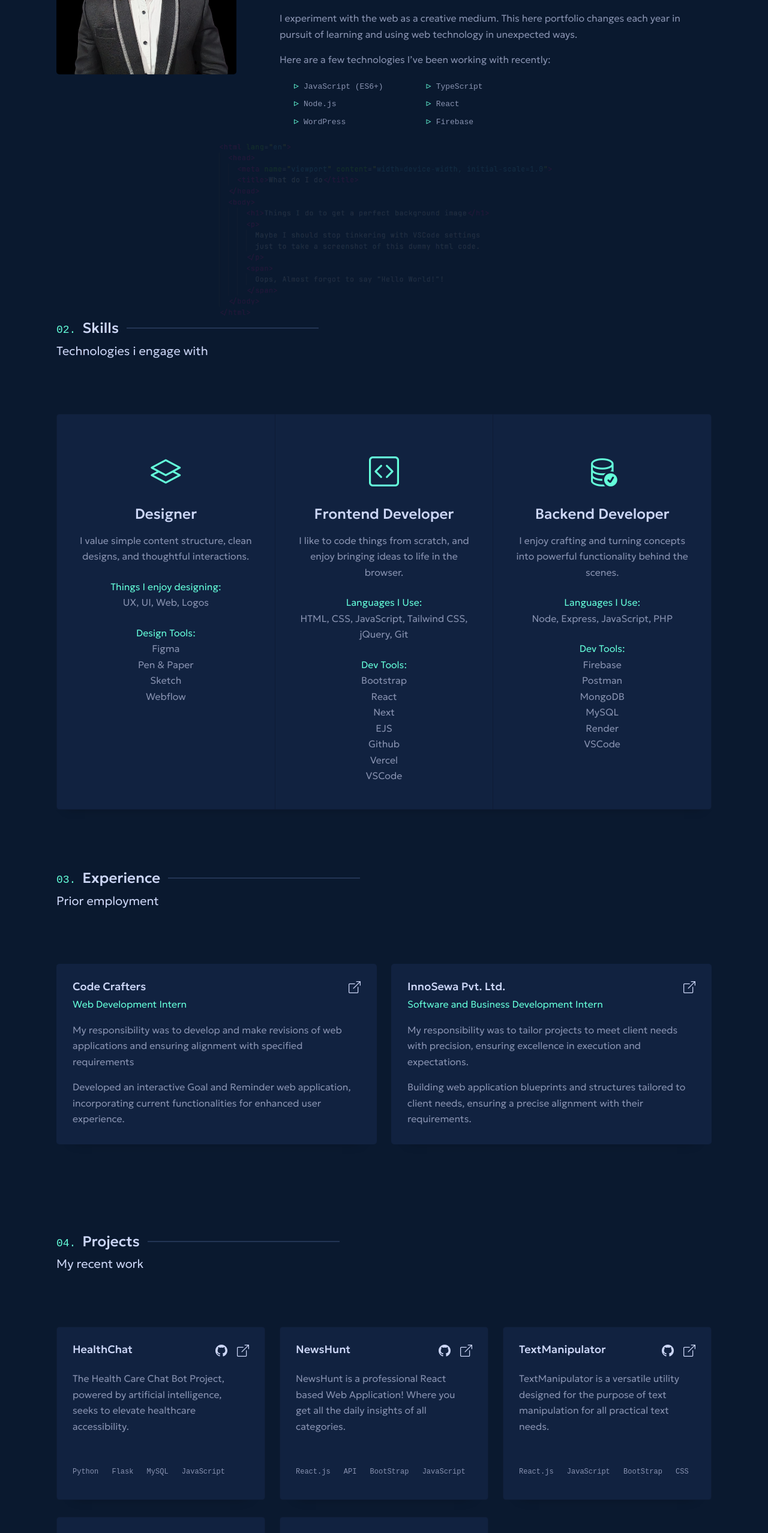
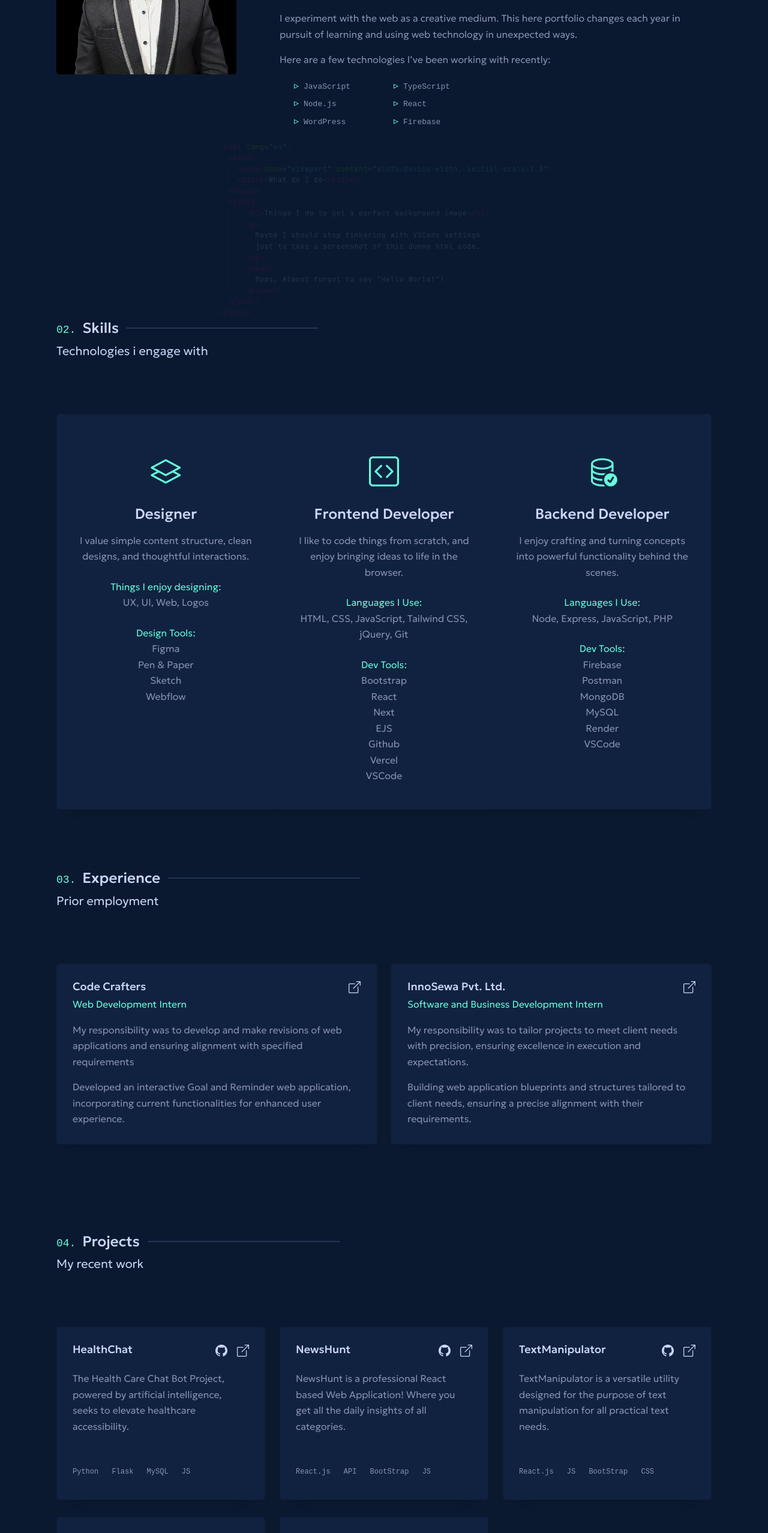
Before and after one commit to TRRIGE/Portfolio_React, a React (Create React App) app: page / in a window 1280 px wide. Shown: the part 980-3536 px from the top of the page at 60% size. Built offline with nearby package versions, Linux system fonts and the light colour scheme; a web font is replaced by a local one.

Commit message:
Ninth Soft Commit 2

```diff
--- a/src/App.css
+++ b/src/App.css
@@ -525,7 +525,7 @@ a {
 
   #scrollUp {
     bottom: 20px;
-    right: 20px;
+    right: 25px;
     height: 20px;
     width: 20px;
     border: solid #ccd6f6;
--- a/src/components/About.js
+++ b/src/components/About.js
@@ -49,7 +49,7 @@ const About = () => {
                         <p>Here are a few technologies I’ve been working with recently:</p>
                         <ul className='d-flex recentTech'>
                             <div>
-                                <li><span className='ms-2'>JavaScript (ES6+)</span></li>
+                                <li><span className='ms-2'>JavaScript</span></li>
                                 <li><span className='ms-2'>Node.js</span></li>
                                 <li><span className='ms-2'>WordPress</span></li>
                             </div>
--- a/src/components/Projects.js
+++ b/src/components/Projects.js
@@ -41,7 +41,7 @@ const Projects = () => {
                                 </span>
                             </div>
                             <p className="card-text">The Health Care Chat Bot Project, powered by artificial intelligence, seeks to elevate healthcare accessibility.</p>
-                            <p className="projectSkills">Python Flask MySQL JavaScript</p>
+                            <p className="projectSkills">Python Flask MySQL JS</p>
                         </div>
                     </div>
                 </motion.div>
@@ -61,7 +61,7 @@ const Projects = () => {
                                 </span>
                             </div>
                             <p className="card-text">NewsHunt is a professional React based Web Application! Where you get all the daily insights of all categories.</p>
-                            <p className="projectSkills">React.js API BootStrap JavaScript</p>
+                            <p className="projectSkills">React.js API BootStrap JS</p>
                         </div>
                     </div>
                 </motion.div>
@@ -80,7 +80,7 @@ const Projects = () => {
                                 </span>
                             </div>
                             <p className="card-text">TextManipulator is a versatile utility designed for the purpose of text manipulation for all practical text needs.</p>
-                            <p className="projectSkills">React.js JavaScript BootStrap CSS</p>
+                            <p className="projectSkills">React.js JS BootStrap CSS</p>
                         </div>
                     </div>
                 </motion.div>
@@ -116,7 +116,7 @@ const Projects = () => {
                                 </span>
                             </div>
                             <p className="card-text">Remainder Web Application, solution designed to streamline and enhance your daily work management.</p>
-                            <p className="projectSkills" id="contact">Next.js Tailwind CSS BootStrap</p>
+                            <p className="projectSkills" id="contact">Next.js Tailwind CSS MongoDB</p>
                         </div>
                     </div>
                 </motion.div>
```
